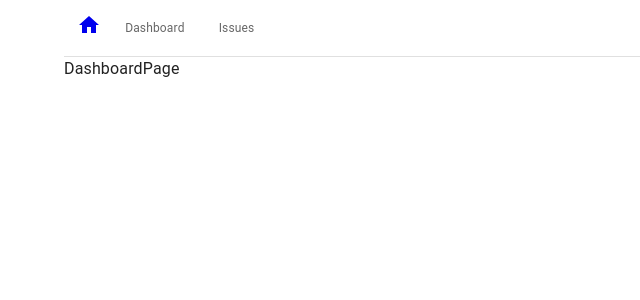
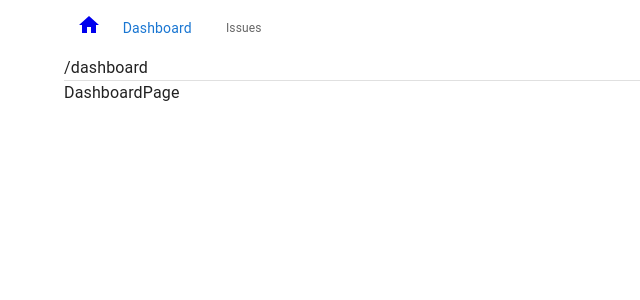
Before and after one commit to bahadorj/issue-tracker, a Next.js app: page /dashboard in a window 1280 px wide. Shown: the top 300 px of the page, without its empty margins (0-640 px from the left). Built offline with nearby package versions, Linux system fonts and the light colour scheme; what @mui/material-nextjs would draw is missing.

Commit message:
Build active link in NavBar

```diff
--- a/app/components/NavBar.tsx
+++ b/app/components/NavBar.tsx
@@ -6,10 +6,9 @@ import {
   Box,
   Divider,
   Stack,
-  useTheme,
 } from "@mui/material";
 import Link from "next/link";
-import React, { useState } from "react";
+import { usePathname } from "next/navigation";
 
 const links = [
   { label: "Dashboard", url: "/dashboard" },
@@ -17,11 +16,7 @@ const links = [
 ];
 
 const NavBar = () => {
-  const theme = useTheme();
-  const [value, setValue] = useState<string | null>(null);
-  const handleChange = (event: React.SyntheticEvent, newValue: string) => {
-    setValue(newValue);
-  };
+  const path = usePathname();
 
   return (
     <Box>
@@ -47,8 +42,7 @@ const NavBar = () => {
 
         <BottomNavigation
           showLabels
-          value={value}
-          onChange={handleChange}
+          value={links.find((link) => link.url === path)?.label}
         >
           {links.map((link) => (
             <BottomNavigationAction
@@ -61,6 +55,7 @@ const NavBar = () => {
           ))}
         </BottomNavigation>
       </Stack>
+      {path}
       <Divider />
     </Box>
   );
```
